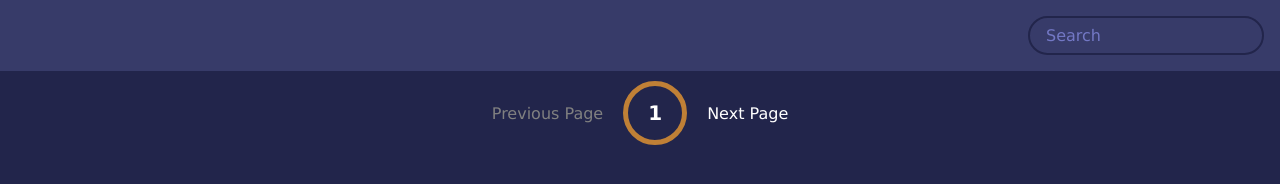
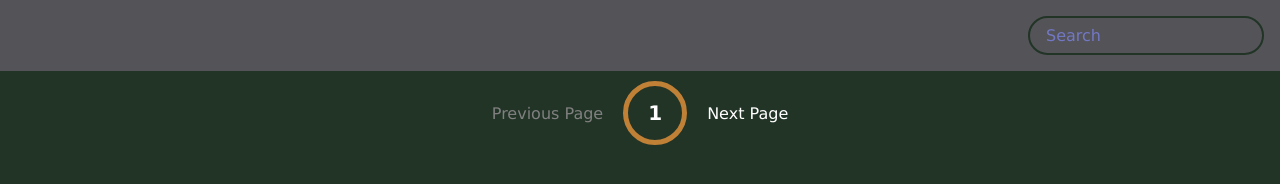
Before and after one commit to Thestudc/Movie-Api-1, a plain HTML site: page index.html in a window 1280 px wide. Drawn offline with Linux system fonts and the light colour scheme; no server answers.

Commit message:
final-commit

```diff
--- a/assets/style.css
+++ b/assets/style.css
@@ -3,8 +3,10 @@
 }
 
 :root{
-    --primary-color:#22254b;
-    --secondary-color: #373b69;
+    /* --primary-color:#22254b; */
+    --primary-color:#213426;
+    /* --secondary-color: #373b69; */
+    --secondary-color: #535358;
 }
 
 body{
@@ -59,14 +61,12 @@ main{
 .movie img{
     width: 100%;
     height: 80%;
-    /* Mozhe i da ne stoi toa */
 }
 
 .movie-info{
     color: #eee;
     display: flex;
     align-items: baseline;
-    /* Mozhe da bide i center */
     justify-content: space-between;
     padding: 0.5rem 1rem 1rem;
     letter-spacing: 0.5px;
```
